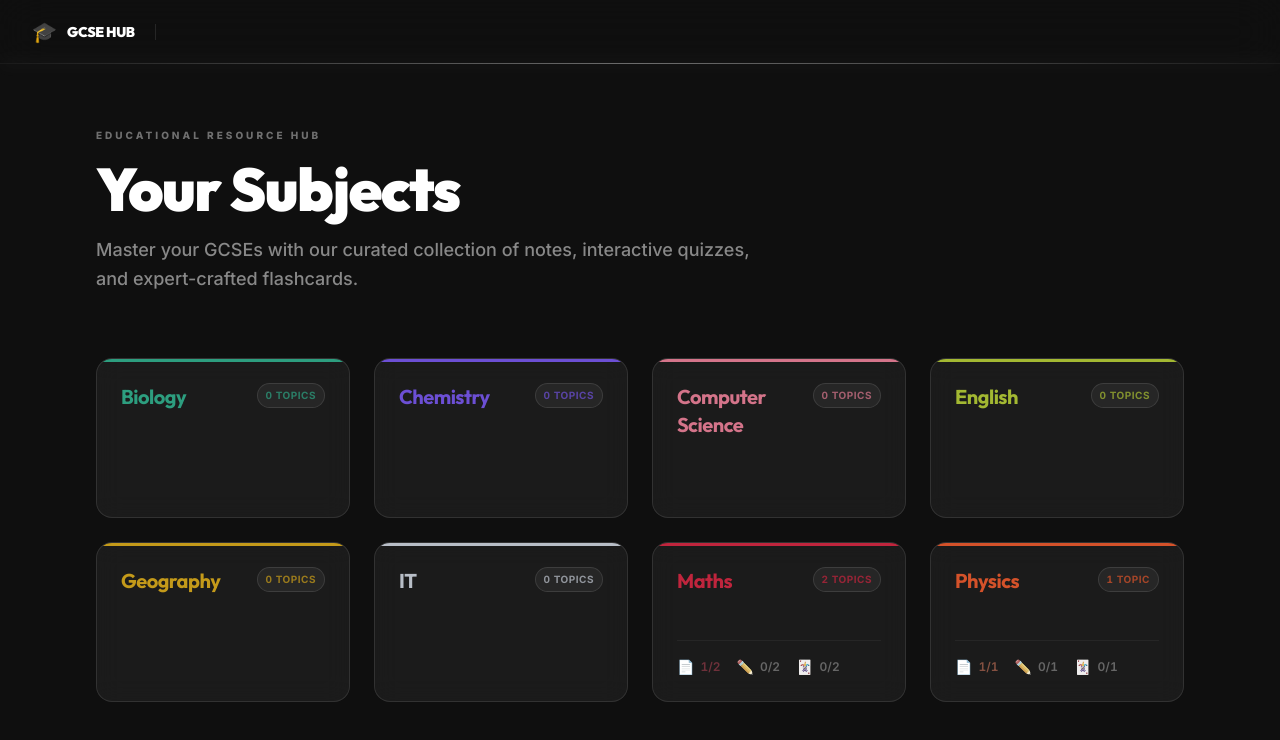
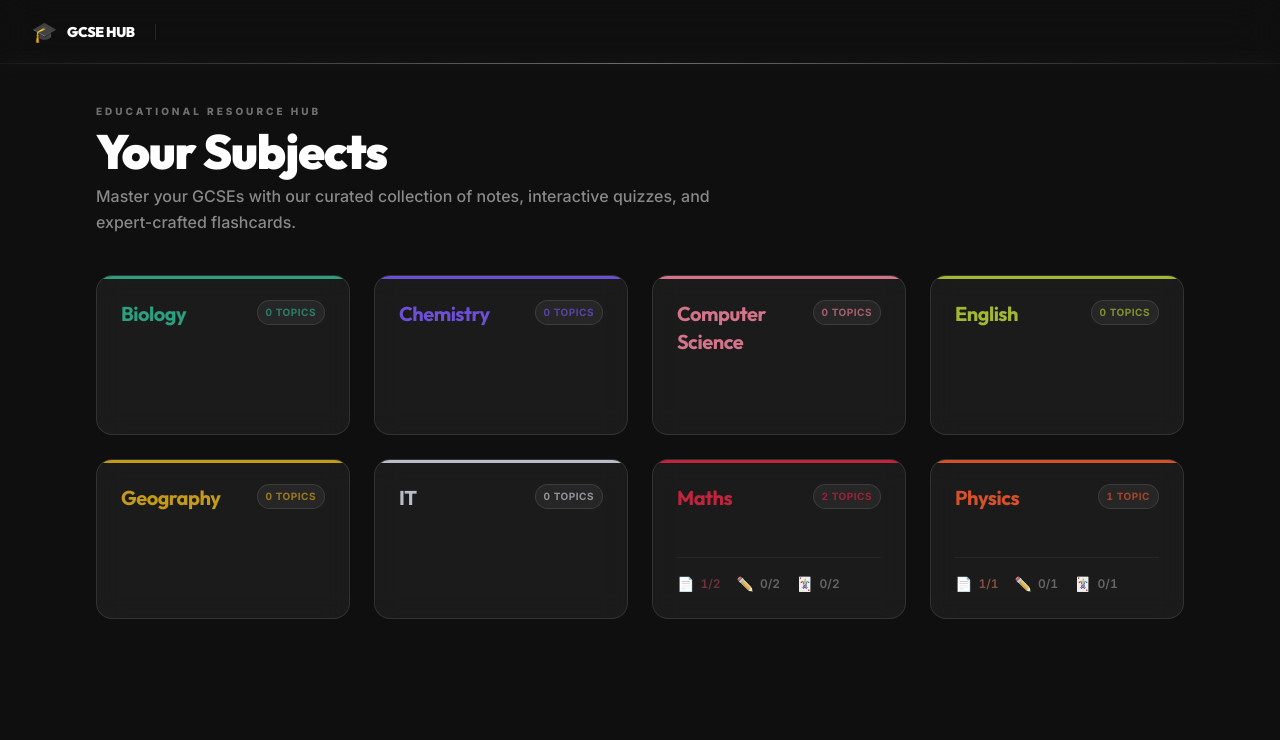
Before and after one commit to jeff43219/ProperWebsiteForHubThing, a React (Vite) app: page / in a window 1280 px wide. Shown: the top 740 px of the page. Built offline with nearby package versions, Linux system fonts and the light colour scheme.

Commit message:
Changed Hoempage size.
Now there's no scroll thing on home

```diff
--- a/src/App.jsx
+++ b/src/App.jsx
@@ -10,7 +10,7 @@ import ResourcePage from './components/ResourcePage'
 const Layout = ({ children }) => (
   <div className="min-h-screen bg-[#0f0f0f] font-sans selection:bg-white/10 selection:text-white">
     <Navbar />
-    <div className="pt-20 pb-12">
+    <div className="pt-20 pb-6">
       {children}
     </div>
   </div>
--- a/src/pages/Home.jsx
+++ b/src/pages/Home.jsx
@@ -4,19 +4,19 @@ import SubjectCard from '../components/SubjectCard'
 
 export default function Home() {
   return (
-    <main className="min-h-screen px-8 py-12 max-w-6xl mx-auto">
+    <main className="px-8 py-6 max-w-6xl mx-auto">
       <motion.div
         initial={{ opacity: 0, y: 20 }}
         animate={{ opacity: 1, y: 0 }}
-        className="mb-16"
+        className="mb-10"
       >
-        <p className="text-[10px] font-black tracking-[0.3em] uppercase mb-4 text-white/40">
+        <p className="text-[10px] font-black tracking-[0.3em] uppercase mb-2 text-white/40">
           Educational Resource Hub
         </p>
-        <h1 className="text-6xl font-black tracking-tight text-white mb-4">
+        <h1 className="text-5xl font-black tracking-tight text-white mb-2">
           Your Subjects
         </h1>
-        <p className="text-lg text-[#888] font-medium max-w-2xl leading-relaxed">
+        <p className="text-base text-[#888] font-medium max-w-2xl leading-relaxed">
           Master your GCSEs with our curated collection of notes, interactive quizzes, and expert-crafted flashcards.
         </p>
       </motion.div>
```
